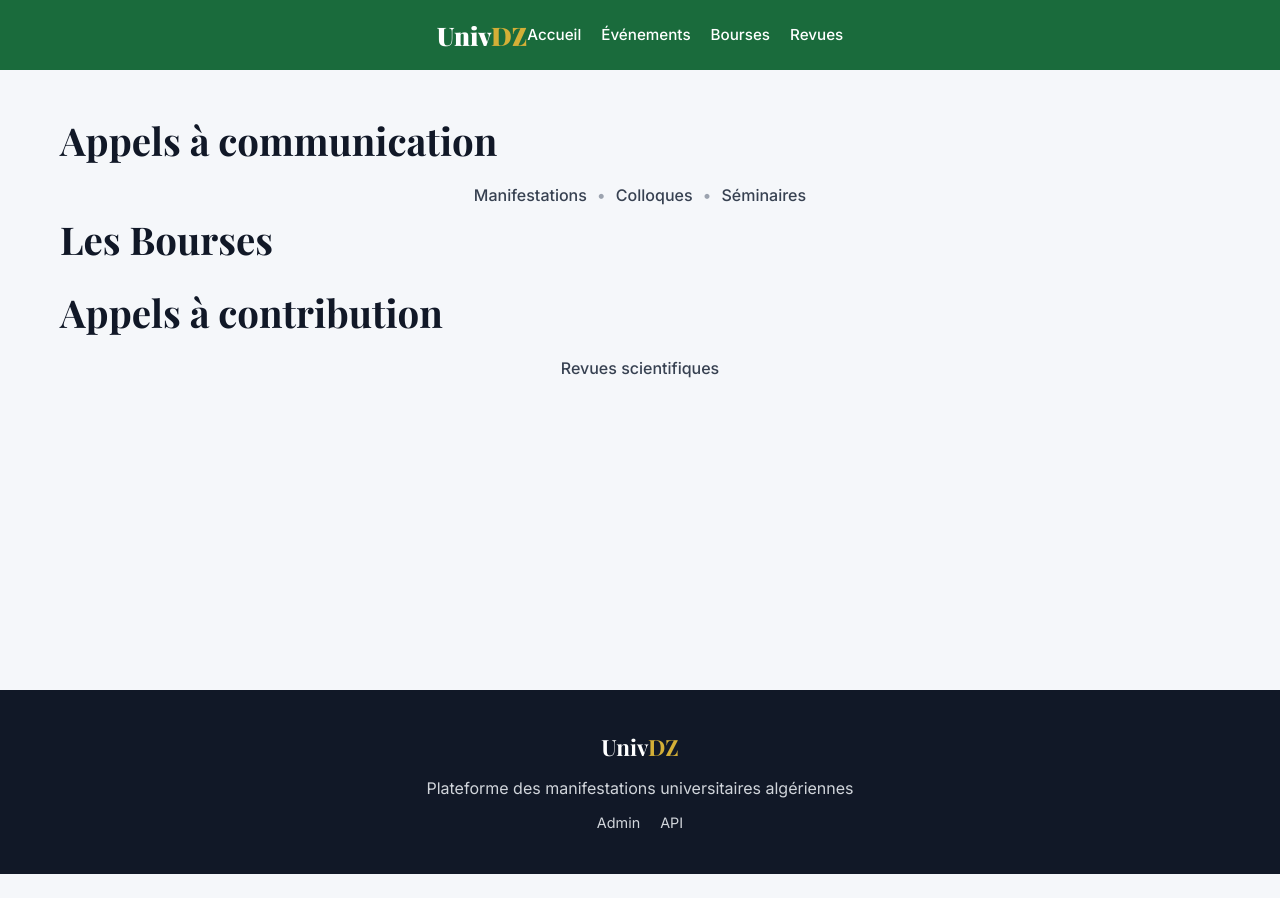
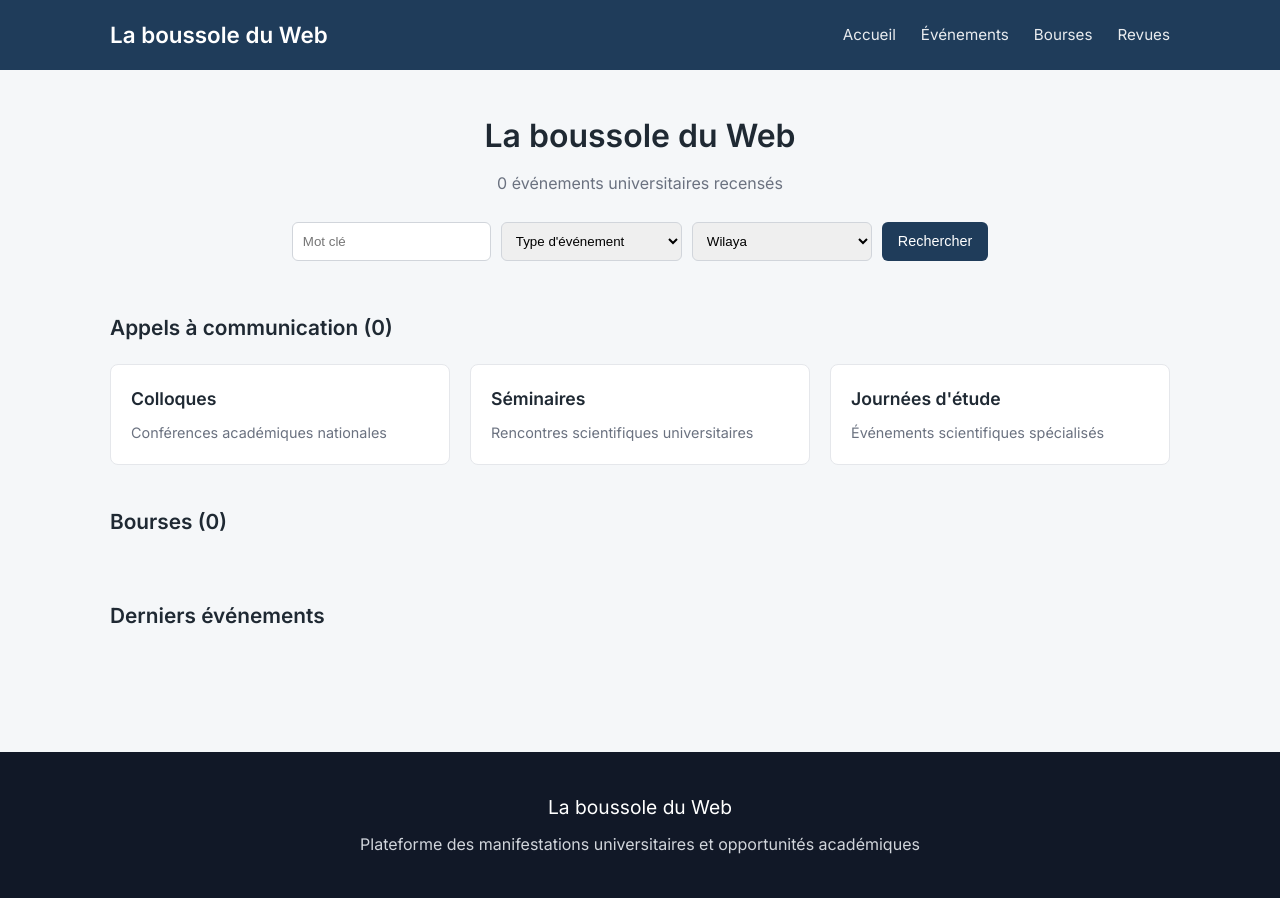
Before and after one commit to babetude-ops/univdz, a Flask app: page / in a window 1280 px wide. Before the commit the page ends 874 px from the top, so only its background shows below. Run offline with Flask 3, Linux system fonts and the light colour scheme; data that the repository does not hold is empty.

Commit message:
Refonte homepage + nouveau design + statistiques événements

```diff
--- a/app/static/css/style.css
+++ b/app/static/css/style.css
@@ -8,15 +8,15 @@ box-sizing:border-box;
 
 body{
 font-family:'Inter',sans-serif;
-background:#f5f7fa;
-color:#111827;
+background:#f5f7f9;
+color:#1f2933;
 line-height:1.6;
 }
 
 /* CONTAINER */
 
 .container{
-max-width:1200px;
+max-width:1100px;
 margin:auto;
 padding:0 20px;
 }
@@ -24,7 +24,7 @@ padding:0 20px;
 /* NAVBAR */
 
 .navbar{
-background:#1a6b3c;
+background:#1f3c5a;
 color:white;
 height:70px;
 display:flex;
@@ -35,84 +35,131 @@ align-items:center;
 display:flex;
 justify-content:space-between;
 align-items:center;
+width:100%;
 }
 
 .logo{
-font-family:'Playfair Display',serif;
-font-size:1.6rem;
-font-weight:900;
+font-size:1.4rem;
+font-weight:600;
 color:white;
 text-decoration:none;
 }
 
-.logo span{
-color:#d4af37;
-}
-
 .nav-menu{
 display:flex;
-gap:20px;
+gap:25px;
 }
 
 .nav-menu a{
 color:white;
 text-decoration:none;
-font-weight:500;
 font-size:0.95rem;
+opacity:0.9;
 }
 
 .nav-menu a:hover{
-opacity:.8;
+opacity:1;
 }
 
 /* MAIN */
 
 .main-content{
 padding:40px 0;
-min-height:70vh;
 }
 
-/* BUTTONS */
+/* HERO SEARCH */
+
+.hero-search{
+text-align:center;
+margin-bottom:50px;
+}
+
+.home-main-title{
+font-size:2rem;
+margin-bottom:10px;
+}
+
+.home-subtitle{
+color:#6b7280;
+margin-bottom:25px;
+}
+
+/* SEARCH BAR */
+
+.search-bar{
+display:flex;
+gap:10px;
+justify-content:center;
+flex-wrap:wrap;
+}
+
+.search-bar input,
+.search-bar select{
+padding:10px;
+border:1px solid #d1d5db;
+border-radius:6px;
+min-width:180px;
+}
+
+/* BUTTON */
 
 .btn{
-display:inline-block;
-padding:10px 18px;
+padding:10px 16px;
 border-radius:6px;
-text-decoration:none;
+border:none;
+cursor:pointer;
 font-size:0.9rem;
-font-weight:500;
 }
 
 .btn-primary{
-background:#1a6b3c;
+background:#1f3c5a;
 color:white;
 }
 
-.btn-primary:hover{
-background:#14522f;
+/* SECTIONS */
+
+.section-home{
+margin-top:40px;
 }
 
-/* CARDS */
+.section-title{
+font-size:1.3rem;
+margin-bottom:20px;
+}
+
+/* GRID */
+
+.grid{
+display:grid;
+grid-template-columns:repeat(auto-fit,minmax(250px,1fr));
+gap:20px;
+}
+
+/* CARD */
 
 .card{
 background:white;
 border-radius:8px;
 padding:20px;
 border:1px solid #e5e7eb;
+text-decoration:none;
+color:inherit;
 transition:0.2s;
 }
 
 .card:hover{
-transform:translateY(-3px);
-box-shadow:0 4px 12px rgba(0,0,0,0.08);
+box-shadow:0 4px 10px rgba(0,0,0,0.08);
+transform:translateY(-2px);
 }
 
-/* GRID */
+.card h3{
+margin-bottom:8px;
+font-size:1.1rem;
+}
 
-.grid{
-display:grid;
-grid-template-columns:repeat(auto-fit,minmax(280px,1fr));
-gap:20px;
+.card p{
+color:#6b7280;
+font-size:0.9rem;
 }
 
 /* FOOTER */
@@ -125,25 +172,20 @@ margin-top:60px;
 }
 
 .footer-inner{
+text-align:center;
 display:flex;
 flex-direction:column;
 gap:10px;
-align-items:center;
-text-align:center;
 }
 
 .footer-brand{
-font-family:'Playfair Display',serif;
-font-size:1.4rem;
+font-size:1.2rem;
 color:white;
-}
-
-.footer-brand span{
-color:#d4af37;
 }
 
 .footer-links{
 display:flex;
+justify-content:center;
 gap:20px;
 }
 
@@ -165,63 +207,8 @@ color:white;
 display:none;
 }
 
-}
-/* HERO SECTIONS */
-
-.hero{
-padding:60px 0;
-text-align:center;
-border-bottom:1px solid #e5e7eb;
-}
-
-.hero-title{
-font-family:'Playfair Display',serif;
-font-size:2.4rem;
-margin-bottom:12px;
-}
-
-.hero-title a{
-color:#111827;
-text-decoration:none;
-}
-
-.hero-title a:hover{
-color:#1a6b3c;
-}
-
-.hero-links{
-font-size:1rem;
-color:#6b7280;
-display:flex;
-justify-content:center;
-gap:10px;
-flex-wrap:wrap;
-}
-
-.hero-links a{
-color:#374151;
-text-decoration:none;
-font-weight:500;
-}
-
-.hero-links a:hover{
-color:#1a6b3c;
-}
-
-.hero-links span{
-color:#9ca3af;
-}
-
-/* MOBILE */
-
-@media(max-width:768px){
-
-.hero-title{
-font-size:1.9rem;
-}
-
-.hero{
-padding:40px 0;
+.home-main-title{
+font-size:1.6rem;
 }
 
 }
--- a/app/templates/base.html
+++ b/app/templates/base.html
@@ -5,22 +5,14 @@
 <meta charset="UTF-8">
 <meta name="viewport" content="width=device-width, initial-scale=1.0">
 
-<title>{% block title %}UnivDZ — Manifestations Universitaires Algérie{% endblock %}</title>
-
-<meta name="description" content="{% block meta_description %}Plateforme nationale centralisant les colloques, séminaires et bourses universitaires en Algérie.{% endblock %}">
-
-<link rel="canonical" href="{{ request.url }}">
-
-<link rel="preconnect" href="https://fonts.googleapis.com">
-
-<link href="https://fonts.googleapis.com/css2?family=Playfair+Display:wght@700;900&family=Inter:wght@300;400;500;600&display=swap" rel="stylesheet">
+<title>{% block title %}La boussole du Web{% endblock %}</title>
 
 <link rel="stylesheet" href="{{ url_for('static', filename='css/style.css') }}">
 
-{% block extra_css %}{% endblock %}
+<link rel="preconnect" href="https://fonts.googleapis.com">
+<link href="https://fonts.googleapis.com/css2?family=Inter:wght@300;400;500;600&display=swap" rel="stylesheet">
 
 </head>
-
 
 <body>
 
@@ -29,17 +21,14 @@
 <div class="container nav-container">
 
 <a href="{{ url_for('main.index') }}" class="logo">
-Univ<span>DZ</span>
+La boussole du Web
 </a>
 
 <nav class="nav-menu">
 
 <a href="{{ url_for('main.index') }}">Accueil</a>
-
 <a href="{{ url_for('main.evenements') }}">Événements</a>
-
 <a href="{{ url_for('main.bourses') }}">Bourses</a>
-
 <a href="{{ url_for('main.revues') }}">Revues</a>
 
 </nav>
@@ -47,25 +36,6 @@ Univ<span>DZ</span>
 </div>
 
 </header>
-
-
-{% with messages = get_flashed_messages(with_categories=true) %}
-{% if messages %}
-<div class="container flash-container">
-
-{% for cat, msg in messages %}
-
-<div class="flash flash-{{ cat }}">
-{{ msg }}
-</div>
-
-{% endfor %}
-
-</div>
-{% endif %}
-{% endwith %}
-
-
 
 <main class="main-content">
 
@@ -77,34 +47,21 @@ Univ<span>DZ</span>
 
 </main>
 
-
-
 <footer class="footer">
 
 <div class="container footer-inner">
 
 <div class="footer-brand">
-Univ<span>DZ</span>
+La boussole du Web
 </div>
 
-<p class="footer-text">
-Plateforme des manifestations universitaires algériennes
+<p>
+Plateforme des manifestations universitaires et opportunités académiques
 </p>
-
-<div class="footer-links">
-
-<a href="{{ url_for('admin.login') }}">Admin</a>
-
-<a href="{{ url_for('api.get_events') }}">API</a>
-
-</div>
 
 </div>
 
 </footer>
 
-
-{% block extra_js %}{% endblock %}
-
 </body>
 </html>
--- a/app/templates/main/index.html
+++ b/app/templates/main/index.html
@@ -1,67 +1,136 @@
 {% extends "base.html" %}
 
-{% block title %}UnivDZ — Manifestations universitaires{% endblock %}
+{% block title %}La boussole du Web{% endblock %}
 
 {% block content %}
 
-<div class="homepage">
+<section class="hero-search">
 
-<section class="hero-block">
-
-<h1 class="hero-title">
-<a href="/evenements">
-Appels à communication
-</a>
+<h1 class="home-main-title">
+La boussole du Web
 </h1>
 
-<p class="hero-links">
+<p class="home-subtitle">
+{{ stats.total }} événements universitaires recensés
+</p>
 
-<a href="/evenements?type=manif">Manifestations</a>
+<form class="search-bar" action="/evenements" method="get">
 
-<span>•</span>
+<input type="text" name="q" placeholder="Mot clé">
 
-<a href="/evenements?type=colloque">Colloques</a>
+<select name="type">
 
-<span>•</span>
+<option value="">Type d'événement</option>
+<option value="colloque">Colloque</option>
+<option value="séminaire">Séminaire</option>
+<option value="journée_etude">Journée d'étude</option>
+<option value="appel_communication">Appel à communication</option>
 
-<a href="/evenements?type=seminaire">Séminaires</a>
+</select>
 
-</p>
+<select name="wilaya">
+
+<option value="">Wilaya</option>
+
+{% for w in wilayas %}
+<option value="{{ w }}">{{ w }}</option>
+{% endfor %}
+
+</select>
+
+<button type="submit" class="btn btn-primary">
+Rechercher
+</button>
+
+</form>
 
 </section>
 
 
 
-<section class="hero-block">
+<section class="section-home">
 
-<h1 class="hero-title">
-<a href="/bourses">
-Les Bourses
+<h2 class="section-title">
+Appels à communication ({{ stats.colloques }})
+</h2>
+
+<div class="grid">
+
+<a href="/evenements?type=colloque" class="card">
+
+<h3>Colloques</h3>
+<p>Conférences académiques nationales</p>
+
 </a>
-</h1>
+
+<a href="/evenements?type=séminaire" class="card">
+
+<h3>Séminaires</h3>
+<p>Rencontres scientifiques universitaires</p>
+
+</a>
+
+<a href="/evenements?type=journée_etude" class="card">
+
+<h3>Journées d'étude</h3>
+<p>Événements scientifiques spécialisés</p>
+
+</a>
+
+</div>
 
 </section>
 
 
 
-<section class="hero-block">
+<section class="section-home">
 
-<h1 class="hero-title">
-<a href="/revues">
-Appels à contribution
-</a>
-</h1>
+<h2 class="section-title">
+Bourses ({{ stats.bourses }})
+</h2>
 
-<p class="hero-links">
+<div class="grid">
 
-<a href="/revues">
-Revues scientifiques
+{% for b in bourses %}
+
+<a href="/evenement/{{ b.slug }}" class="card">
+
+<h3>{{ b.titre }}</h3>
+
+<p>{{ b.universite }} — {{ b.wilaya }}</p>
+
 </a>
 
-</p>
+{% endfor %}
+
+</div>
 
 </section>
 
+
+
+<section class="section-home">
+
+<h2 class="section-title">
+Derniers événements
+</h2>
+
+<div class="grid">
+
+{% for e in upcoming %}
+
+<a href="/evenement/{{ e.slug }}" class="card">
+
+<h3>{{ e.titre }}</h3>
+
+<p>{{ e.universite }} — {{ e.wilaya }}</p>
+
+</a>
+
+{% endfor %}
+
 </div>
 
+</section>
+
 {% endblock %}
```
